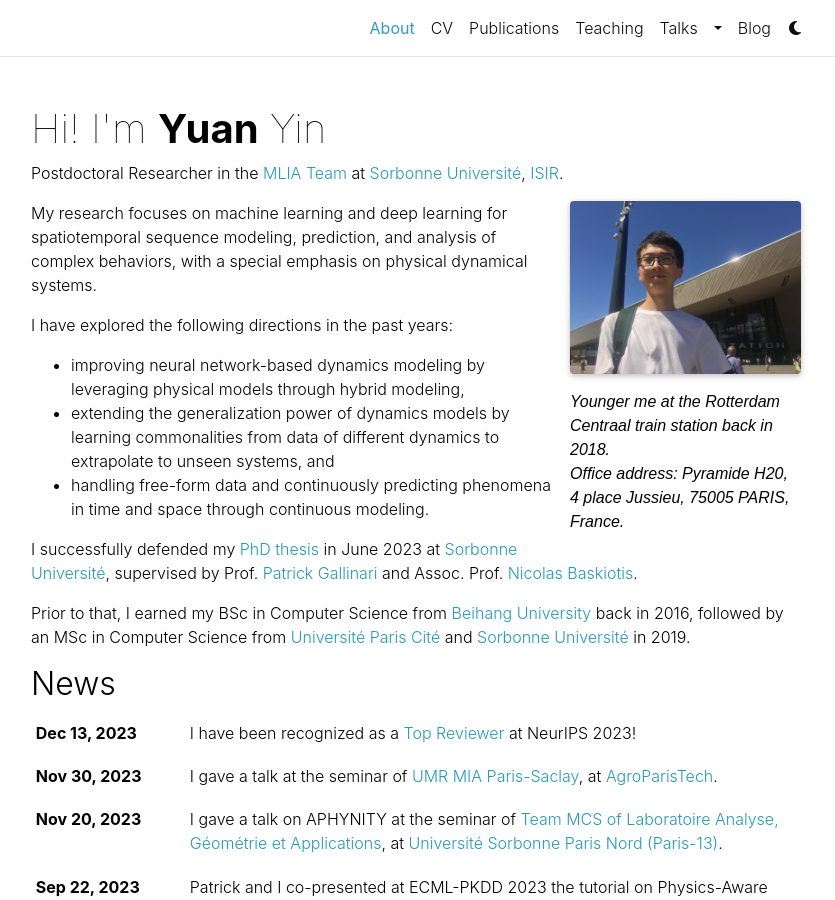
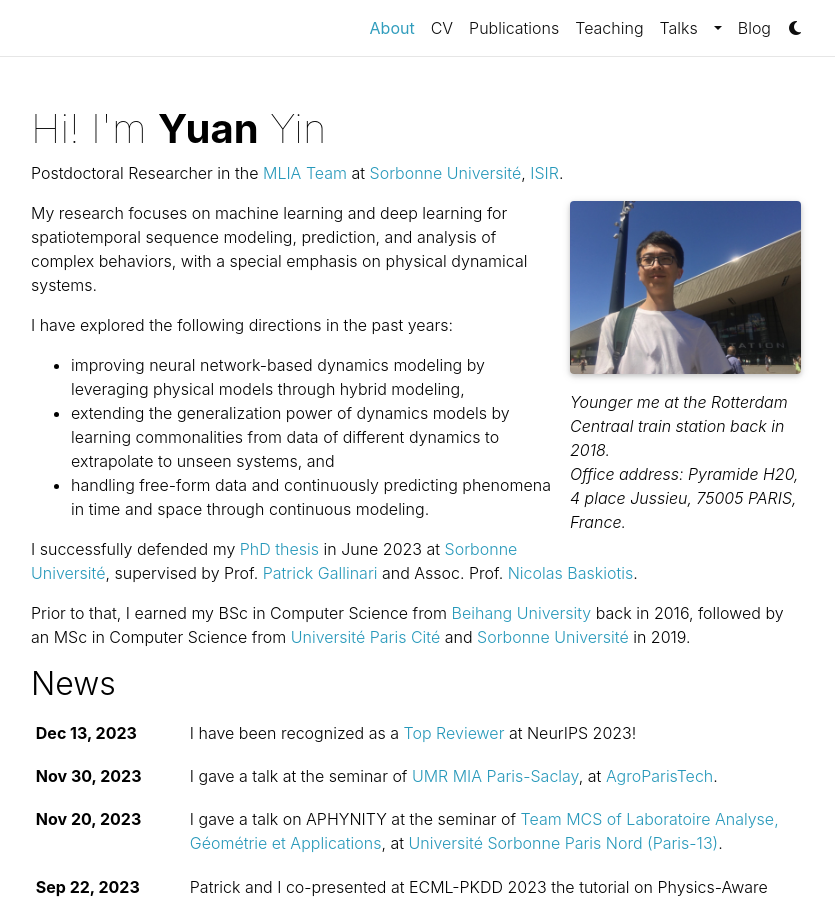
Before and after one commit to yuan-yin/yuan-yin.github.io, a Jekyll site: the page built from _pages/about.md, in a window 1280 px wide and 900 px high. Shown: the whole window, without its empty margins (224-1059 px from the left). Built offline with Jekyll 4.4.1, drawn with Linux system fonts in a browser that asks for light colours; full-size pictures stand in for the smaller copies a plugin makes; some web fonts are replaced; comment, search, counter and statistics services are not loaded; a style sheet for code colours, icons or effects is not loaded.

Commit message:
update style

```diff
--- a/_pages/about.md
+++ b/_pages/about.md
@@ -8,7 +8,7 @@
   align: right
   image: yuan-yin.jpeg
   image_circular: false # crops the image to make it circular
-  more_info: "Younger me at the Rotterdam Centraal train station back in 2018. <br />Office address: Pyramide H20, 4 place Jussieu, 75005 PARIS, France."
+  more_info: "<p>Younger me at the Rotterdam Centraal train station back in 2018. <br />Office address: Pyramide H20, 4 place Jussieu, 75005 PARIS, France.</p>"
 
 news: true  # includes a list of news items
 latest_posts: false  # includes a list of the newest posts
--- a/_sass/_base.scss
+++ b/_sass/_base.scss
@@ -186,7 +186,6 @@
   .more-info {
     margin-bottom: 5px;
     margin-top: 5px;
-    font-family: sans-serif;
     font-style: italic;
 
     p {
```
